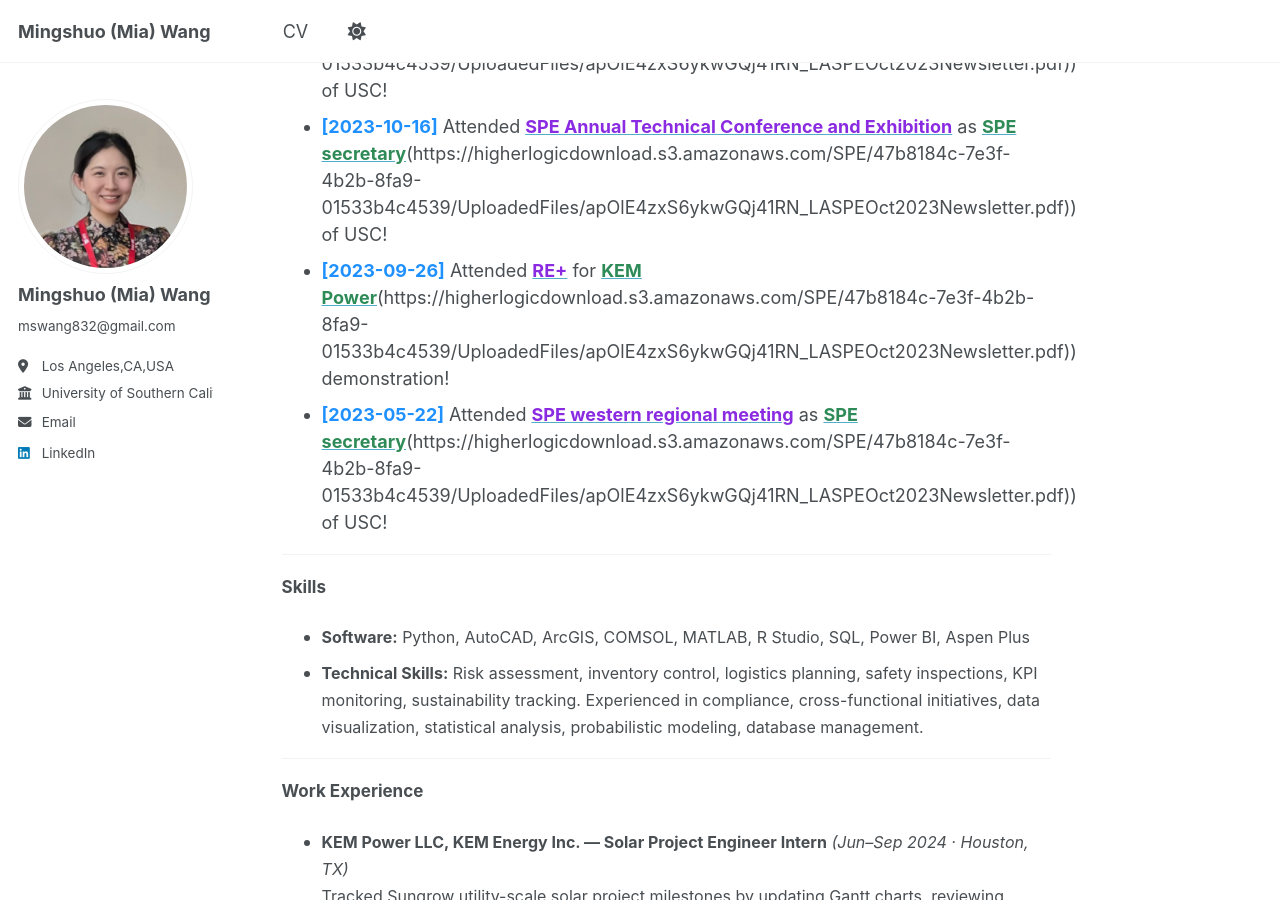
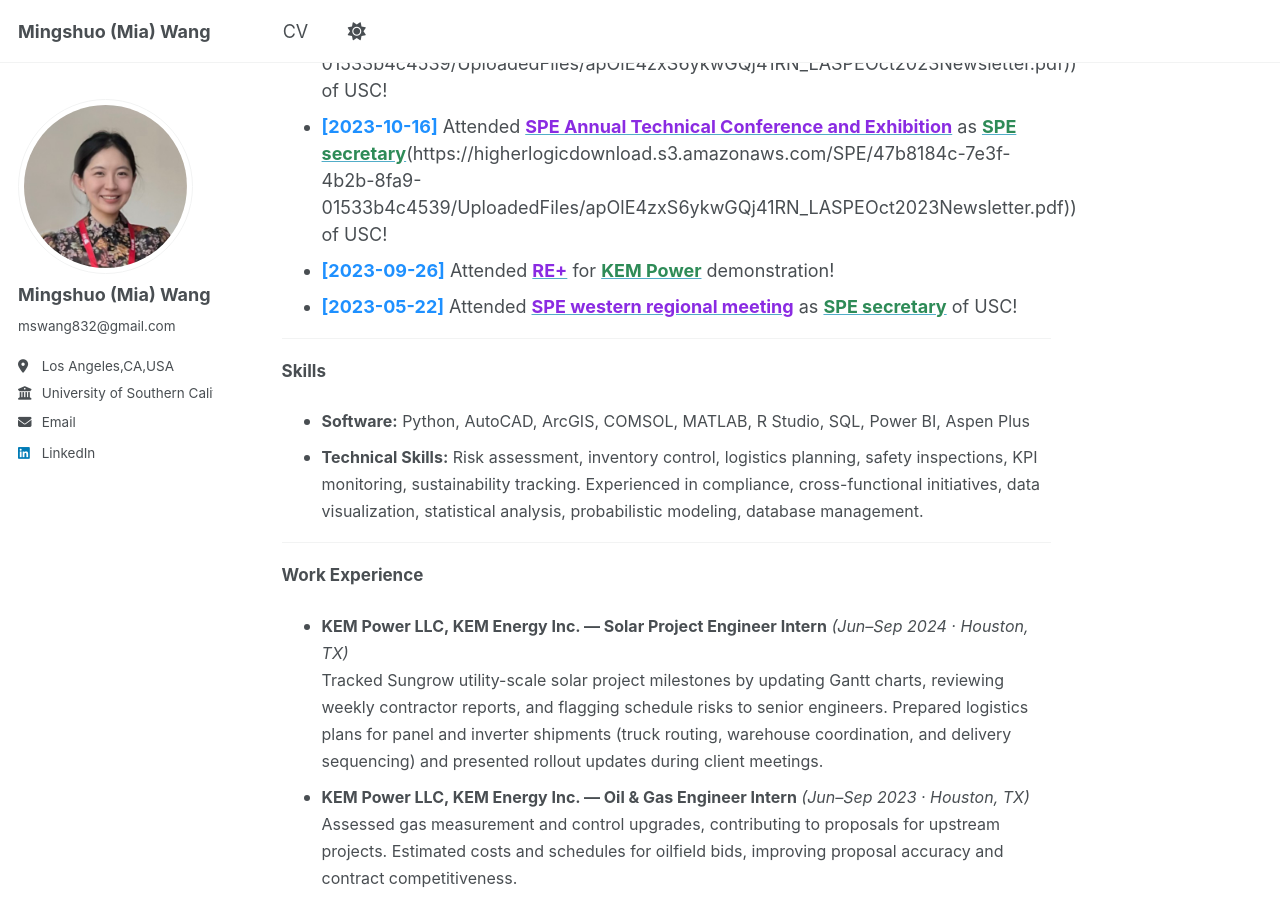
Before and after one commit to Miawang32/Miawang32.github.io, a Jekyll site: the page built from _pages/about.md, in a window 1280 px wide and 900 px high, scrolled down 1332 px. Built offline with Jekyll 4.4.1, drawn with Linux system fonts in a browser that asks for light colours; a script that is not in the unit is left out; part of the change alters nothing that is shown.

Commit message:
Update about.md

```diff
--- a/_pages/about.md
+++ b/_pages/about.md
@@ -39,8 +39,8 @@ With a blend of technical, analytical, and management skills, I am passionate ab
 - **<span style="color: #1E90FF;">[2024-08-07]</span>** Attended [<span style="color: #8A2BE2;">**SPE/IADC Asia Pacific Drilling Technology Conference and Exhibition**</span>](https://onepetro.org/SPEAPDT/24APDT/conference/24APDT) as [<span style="color: #2E8B57;">**SPE secretary**</span>]([https://arxiv.org/abs/2310.05057])(https://higherlogicdownload.s3.amazonaws.com/SPE/47b8184c-7e3f-4b2b-8fa9-01533b4c4539/UploadedFiles/apOlE4zxS6ykwGQj41RN_LASPEOct2023Newsletter.pdf)) of USC!
 - **<span style="color: #1E90FF;">[2024-02-08]</span>** Attended [<span style="color: #8A2BE2;">**SPE North America Student Symposium**</span>](https://www.spe.org/en/events/spe-north-america-student-symposium/2025/about/) as [<span style="color: #2E8B57;">**SPE secretary**</span>]([https://arxiv.org/abs/2310.05057])(https://higherlogicdownload.s3.amazonaws.com/SPE/47b8184c-7e3f-4b2b-8fa9-01533b4c4539/UploadedFiles/apOlE4zxS6ykwGQj41RN_LASPEOct2023Newsletter.pdf)) of USC!
 - **<span style="color: #1E90FF;">[2023-10-16]</span>** Attended [<span style="color: #8A2BE2;">**SPE Annual Technical Conference and Exhibition**</span>](https://exhibits.spe.org/atce2023/public/Exhibitors.aspx?SubCatID=353) as [<span style="color: #2E8B57;">**SPE secretary**</span>]([https://arxiv.org/abs/2310.05057])(https://higherlogicdownload.s3.amazonaws.com/SPE/47b8184c-7e3f-4b2b-8fa9-01533b4c4539/UploadedFiles/apOlE4zxS6ykwGQj41RN_LASPEOct2023Newsletter.pdf)) of USC!
-- **<span style="color: #1E90FF;">[2023-09-26]</span>** Attended [<span style="color: #8A2BE2;">**RE+**</span>](https://www.re-plus.com/news/re-2023-the-largest-clean-energy-event-in-north-america-attracts-40k-attendees/) for [<span style="color: #2E8B57;">**KEM Power**</span>]([https://www.kem-power.com/])(https://higherlogicdownload.s3.amazonaws.com/SPE/47b8184c-7e3f-4b2b-8fa9-01533b4c4539/UploadedFiles/apOlE4zxS6ykwGQj41RN_LASPEOct2023Newsletter.pdf)) demonstration!
-- **<span style="color: #1E90FF;">[2023-05-22]</span>** Attended [<span style="color: #8A2BE2;">**SPE western regional meeting**</span>](https://onepetro.org/SPEWRM/23WRM/conference/23WRM) as [<span style="color: #2E8B57;">**SPE secretary**</span>]([https://arxiv.org/abs/2310.05057])(https://higherlogicdownload.s3.amazonaws.com/SPE/47b8184c-7e3f-4b2b-8fa9-01533b4c4539/UploadedFiles/apOlE4zxS6ykwGQj41RN_LASPEOct2023Newsletter.pdf)) of USC!
+- **<span style="color: #1E90FF;">[2023-09-26]</span>** Attended [<span style="color: #8A2BE2;">**RE+**</span>](https://www.re-plus.com/news/re-2023-the-largest-clean-energy-event-in-north-america-attracts-40k-attendees/) for [<span style="color: #2E8B57;">**KEM Power**</span>]([https://www.kem-power.com/]) demonstration!
+- **<span style="color: #1E90FF;">[2023-05-22]</span>** Attended [<span style="color: #8A2BE2;">**SPE western regional meeting**</span>](https://onepetro.org/SPEWRM/23WRM/conference/23WRM) as [<span style="color: #2E8B57;">**SPE secretary**</span>]([https://higherlogicdownload.s3.amazonaws.com/SPE/47b8184c-7e3f-4b2b-8fa9-01533b4c4539/UploadedFiles/apOlE4zxS6ykwGQj41RN_LASPEOct2023Newsletter.pdf]) of USC!
 
 ---
 
```
